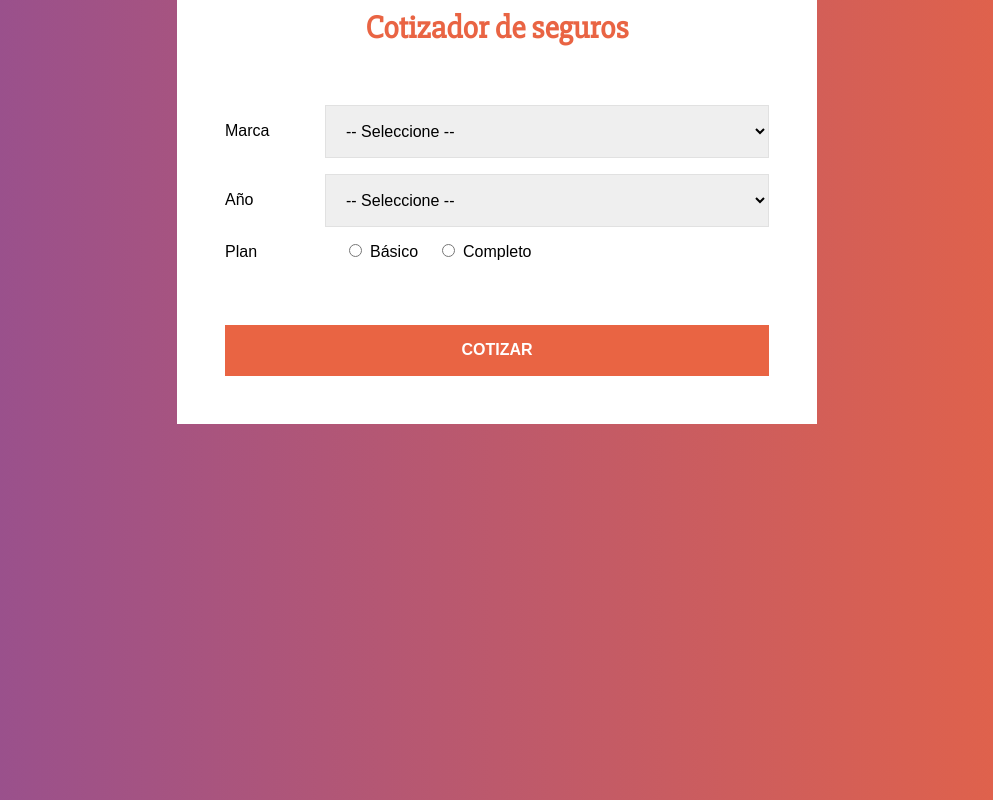
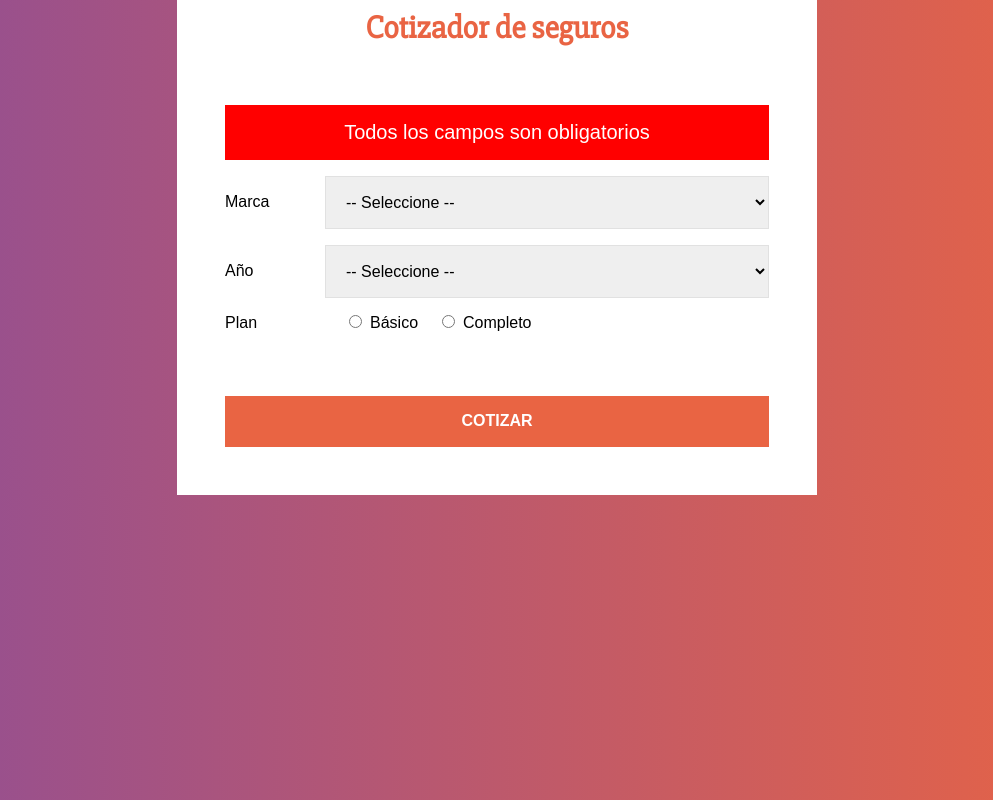
Before and after one commit to NewtonGrav/cotizador-seguros, a React (Create React App) app: page / in a window 1280 px wide. Both pictures are taken after a click on the button "COTIZAR". Shown: the whole page, without its empty margins (143-1136 px from the left). Built offline with nearby package versions, Linux system fonts and the light colour scheme.

Commit message:
feat: Alerta al cotizar seguro con form incompleto

```diff
--- a/src/components/Formulario.jsx
+++ b/src/components/Formulario.jsx
@@ -38,6 +38,16 @@
 	}
 `;
 
+const Error = styled.div`
+	width: 100%;
+	margin-bottom: 1rem;
+	padding: 1rem;
+	text-align: center;
+	background-color: red;
+	color: white;
+	font-size: 1.25rem;
+`;
+
 const Formulario = () => {
 	const [datos, setDatos] = useState({
 		marca: '',
@@ -68,6 +78,8 @@
 
 	return (
 		<form onSubmit={cotizarSeguro}>
+			{errorFormulario ? <Error>Todos los campos son obligatorios</Error> : null}
+
 			<Campo>
 				<Label htmlFor='marca'>Marca</Label>
 				<Select name='marca' value={marca} id='marca' onChange={obtenerDatos}>
```
